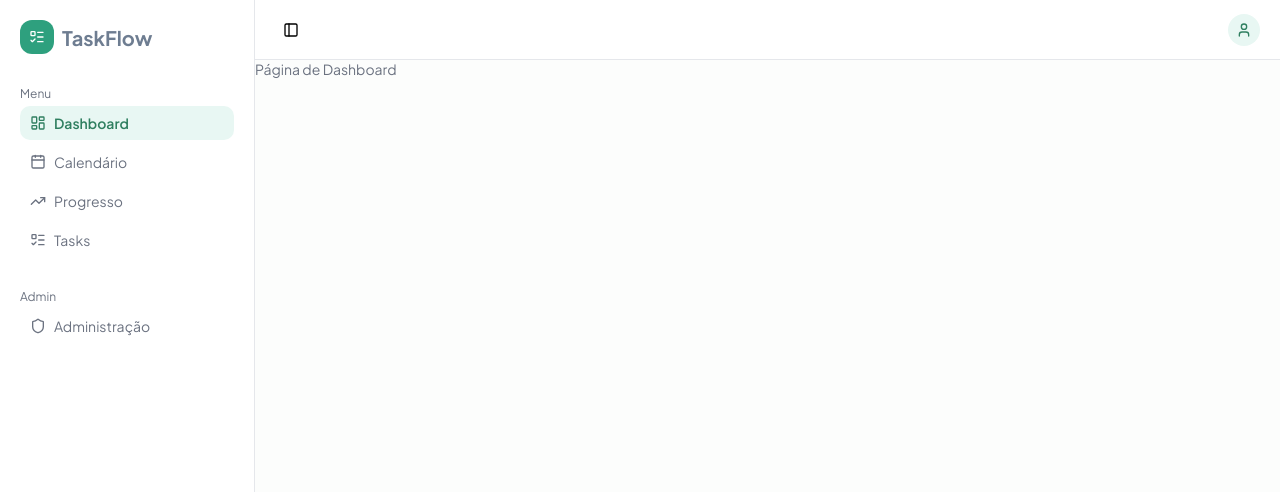
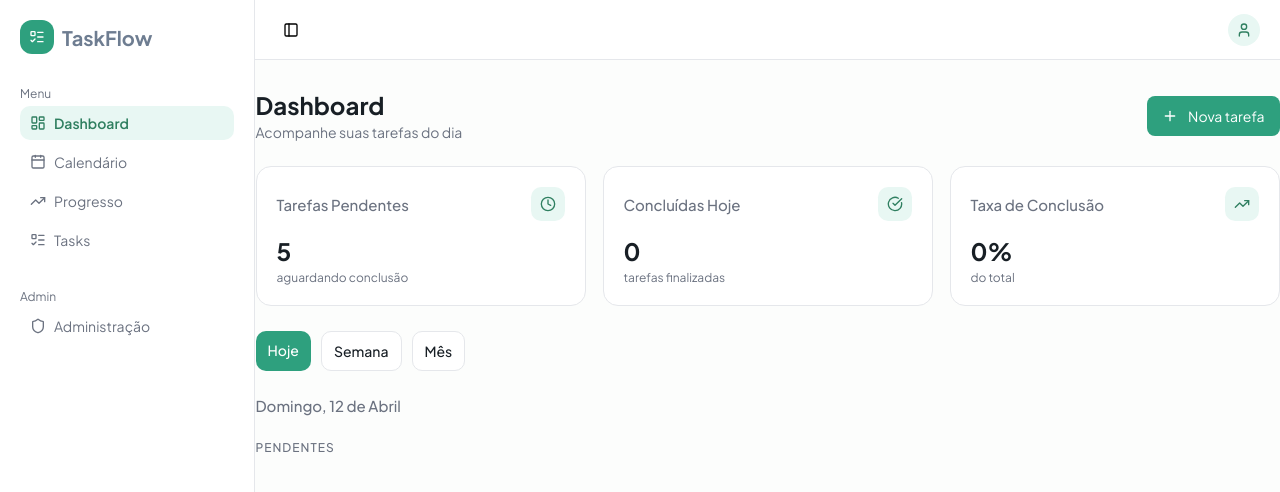
Before and after one commit to PedroHenriqueCoppola/taskflow, a React (Vite) app: page / in a window 1280 px wide. Shown: the top 492 px of the page. Built offline with nearby package versions, Linux system fonts and the light colour scheme.

Commit message:
evolving dashboard, global styles and button component + creating important components: FilterBox & InfoBox

```diff
--- a/src/components/Button/Button.css
+++ b/src/components/Button/Button.css
@@ -1,14 +1,29 @@
 .Button {
     color: var(--white);
     background-color: var(--standard-green);
+
     font-weight: 400;
     font-size: 1.4rem;
+
     border-radius: .8rem;
     border: none;
+
+    padding: 1rem 1.5rem;
+
     transition: background-color 0.2s ease;
+
+    display: flex;
+    align-items: center;
+    justify-content: center;
+    gap: 1rem;
 
     &:hover {
         cursor: pointer;
         background-color: var(--lighter-green);
     }
 }
+
+.buttonIcon {
+    display: flex;
+    align-items: center;
+}
--- a/src/components/Button/Button.jsx
+++ b/src/components/Button/Button.jsx
@@ -7,7 +7,13 @@ const Button = (props) => {
 
     return (
         <button className='Button' style={buttonStyle}>
-            {props.content}
+            {props.icon && (
+                <span className='buttonIcon'>
+                    {props.icon}
+                </span>
+            )}
+
+            <span>{props.content}</span>
         </button>
     );
 }
--- /dev/null
+++ b/src/components/FilterBox/FilterBox.css
@@ -0,0 +1,52 @@
+.InfoBox {
+    transition:
+        transform 0.2s ease,
+        box-shadow 0.2s ease;
+}
+
+.InfoBox:hover {
+    transform: translateY(-1.5px);
+
+    box-shadow:
+        0 4px 8px rgba(0, 0, 0, 0.04),
+        0 12px 24px rgba(0, 0, 0, 0.08);
+}
+
+.FilterBox {
+    display: flex;
+    flex-direction: column;
+
+    background-color: var(--white);
+    border: 1px solid var(--border-gray);
+
+    width: fit-content;
+    padding: 1rem 1.2rem;
+    border-radius: 1rem;
+
+    transition: transform 0.2s ease;
+
+    &:hover {
+        cursor: pointer;
+        background-color: var(--softer-green);
+    }
+}
+
+.FilterBox > p {
+    font-size: 1.4rem;
+    font-weight: 500;
+    color: var(--black);
+}
+
+.FilterBox.active {
+    background-color: var(--standard-green);
+    font-weight: bold;
+    border: none;
+
+    &:hover {
+        background-color: var(--lighter-green);
+    }
+}
+
+.FilterBox.active > p {
+    color: var(--white);
+}
--- /dev/null
+++ b/src/components/FilterBox/FilterBox.jsx
@@ -0,0 +1,14 @@
+import './FilterBox.css';
+
+const FilterBox = ({ filterType, isActive, onClick }) => {
+    return (
+        <button
+            className={`FilterBox ${isActive ? "active" : ""}`}
+            onClick={onClick}
+        >
+            <p>{filterType}</p>
+        </button>
+    );
+}
+
+export default FilterBox;
--- /dev/null
+++ b/src/components/InfoBox/InfoBox.css
@@ -0,0 +1,36 @@
+.InfoBox {
+    display: flex;
+    flex-direction: column;
+
+    background-color: var(--white);
+    border: 1px solid var(--border-gray);
+
+    width: 33rem;
+    gap: 1.5rem;
+    padding: 2rem;
+    border-radius: 1.5rem;
+}
+
+.InfoBoxHeader {
+    display: flex;
+    justify-content: space-between;
+    align-items: center;
+}
+
+.InfoBoxIcon {
+    background: none;
+    border: none;
+    padding: .9rem;
+    border-radius: 30%;
+    margin: 0;
+    display: flex;
+
+    color: var(--heavier-green);
+    background-color: var(--softer-green);
+}
+
+.InfoBoxContent {
+    display: flex;
+    flex-direction: column;
+    gap: .4rem;
+}
--- /dev/null
+++ b/src/components/InfoBox/InfoBox.jsx
@@ -0,0 +1,24 @@
+import './InfoBox.css';
+
+import { Title, MinorTitle, Description } from "../../styles/globalStyles";
+
+const InfoBox = (props) => {
+    return (
+        <div className='InfoBox'>
+            <div className="InfoBoxHeader">
+                <MinorTitle>{props.boxTitle}</MinorTitle>
+
+                <div className="InfoBoxIcon">
+                    {props.boxIcon}
+                </div>
+            </div>
+
+            <div className="InfoBoxContent">
+                <Title>{props.boxMinorTitle}</Title>
+                <Description>{props.description}</Description>
+            </div>
+        </div>
+    );
+}
+
+export default InfoBox;
--- /dev/null
+++ b/src/pages/Dashboard/Dashboard.css
@@ -0,0 +1,39 @@
+.dashboardApp {
+    /* usar como base pro fundo */
+    /* background-color: var(--softer-green); */
+
+    width: 102.4rem;
+    margin: 3rem auto 1rem;
+
+    display: flex;
+    flex-direction: column;
+    justify-content: center;
+    gap: 2.5rem;
+}
+
+.dashboardTitle {
+    display: flex;
+    flex-direction: column;
+    gap: 0.3rem;
+}
+
+.dashboardHeader {
+    width: 100%;
+    display: flex;
+    justify-content: space-between;
+    align-items: center;
+}
+
+.dashboardBoxes {
+    display: flex;
+    justify-content: space-between;
+}
+
+.dashboardFilters {
+    display: flex;
+    gap: 1rem;
+}
+
+.dashboardTaskCards {
+
+}
--- a/src/pages/Dashboard/Dashboard.jsx
+++ b/src/pages/Dashboard/Dashboard.jsx
@@ -1,10 +1,86 @@
-import { GlobalStyle, SubTitle } from "../../styles/globalStyles";
+import './Dashboard.css';
+
+import { useState } from "react";
+import { Plus, Clock, CircleCheckBig, TrendingUp } from "lucide-react";
+import { GlobalStyle, Title, SubTitle, MinorTitle } from "../../styles/globalStyles";
+
+import Button from '../../components/Button/Button';
+import InfoBox from '../../components/InfoBox/InfoBox';
+import FilterBox from '../../components/FilterBox/FilterBox';
+import getFilterDateText from '../../utils/getFilterDateText';
 
 const Dashboard = () => {
+    const [activeFilter, setActiveFilter] = useState("today");
+
     return (
-        <div>
+        <div className='dashboardApp'>
             <GlobalStyle />
-			<SubTitle>Página de Dashboard</SubTitle>
+
+            <div className="dashboardHeader">
+                <div className="dashboardTitle">
+                    <Title>Dashboard</Title>
+			        <SubTitle>Acompanhe suas tarefas do dia</SubTitle>
+                </div>
+
+                <Button
+                    height={40}
+                    content="Nova tarefa"
+                    icon={<Plus size={16} />}
+                />
+            </div>
+
+            <div className="dashboardBoxes">
+                <InfoBox
+                    boxIcon={<Clock size={16}/>}
+                    boxTitle="Tarefas Pendentes"
+                    boxMinorTitle="5"
+                    description="aguardando conclusão"
+                />
+
+                <InfoBox
+                    boxIcon={<CircleCheckBig size={16}/>}
+                    boxTitle="Concluídas Hoje"
+                    boxMinorTitle="0"
+                    description="tarefas finalizadas"
+                />
+
+                <InfoBox
+                    boxIcon={<TrendingUp size={16}/>}
+                    boxTitle="Taxa de Conclusão"
+                    boxMinorTitle="0%"
+                    description="do total"
+                />
+            </div>
+
+            <div className="dashboardFilters">
+                <FilterBox
+                    filterType="Hoje"
+                    isActive={activeFilter === "today"}
+                    onClick={() => setActiveFilter("today")}
+                />
+
+                <FilterBox
+                    filterType="Semana"
+                    isActive={activeFilter === "week"}
+                    onClick={() => setActiveFilter("week")}
+                />
+
+                <FilterBox
+                    filterType="Mês"
+                    isActive={activeFilter === "month"}
+                    onClick={() => setActiveFilter("month")}
+                />
+            </div>
+
+            <div className="dashboardFilterResult">
+                <MinorTitle>{getFilterDateText(activeFilter)}</MinorTitle>
+            </div>
+
+            <div className="dashboardTaskCards">
+                <MinorTitle fontSize="1.2rem" letterSpacing="1px">PENDENTES</MinorTitle>
+
+
+            </div>
         </div>
     )
 }
--- a/src/styles/globalStyles.js
+++ b/src/styles/globalStyles.js
@@ -51,6 +51,19 @@ export const SubTitle = styled.p`
     color: var(--gray);
 `;
 
+export const MinorTitle = styled.h2 `
+    font-size: ${({ fontSize }) => fontSize || '1.5rem'};
+    letter-spacing: ${({ letterSpacing }) => letterSpacing || 'normal'};
+    font-weight: 500;
+    color: var(--gray);
+`;
+
+export const Description = styled.h5 `
+    font-size: 1.2rem;
+    font-weight: 400;
+    color: var(--gray);
+`;
+
 export const IconBox = styled.div`
     display: inline-flex;
     align-items: center;
--- /dev/null
+++ b/src/utils/getFilterDateText.js
@@ -0,0 +1,66 @@
+const getFilterDateText = (activeFilter) => {
+    const currentDate = new Date();
+
+    const weekDays = [
+        "Domingo",
+        "Segunda-feira",
+        "Terça-feira",
+        "Quarta-feira",
+        "Quinta-feira",
+        "Sexta-feira",
+        "Sábado"
+    ];
+
+    const months = [
+        "Janeiro",
+        "Fevereiro",
+        "Março",
+        "Abril",
+        "Maio",
+        "Junho",
+        "Julho",
+        "Agosto",
+        "Setembro",
+        "Outubro",
+        "Novembro",
+        "Dezembro"
+    ];
+
+    if (activeFilter === "today") {
+        const dayName = weekDays[currentDate.getDay()];
+        const day = currentDate.getDate();
+        const month = months[currentDate.getMonth()];
+
+        return `${dayName}, ${day} de ${month}`;
+    }
+
+    if (activeFilter === "week") {
+        const currentDay = currentDate.getDay();
+
+        const diffToMonday = currentDay === 0 ? -6 : 1 - currentDay;
+
+        const monday = new Date(currentDate);
+        monday.setDate(currentDate.getDate() + diffToMonday);
+
+        const sunday = new Date(monday);
+        sunday.setDate(monday.getDate() + 6);
+
+        const startDay = monday.getDate();
+        const endDay = sunday.getDate();
+
+        const month = months[monday.getMonth()];
+
+        return `${startDay} - ${endDay} de ${month}`;
+    }
+
+    if (activeFilter === "month") {
+        const month = months[currentDate.getMonth()];
+        const year = currentDate.getFullYear();
+
+        return `${month} de ${year}`;
+    }
+
+    return "";
+};
+
+export default getFilterDateText;
```
